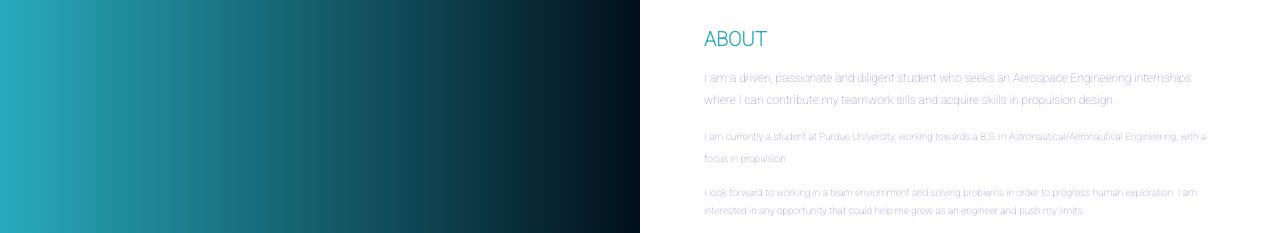
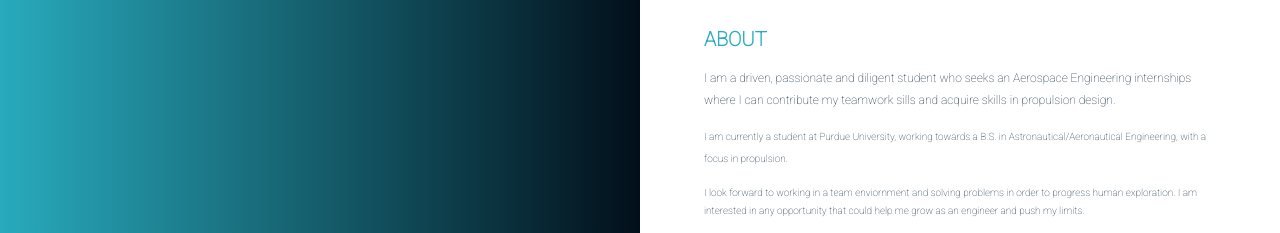
Before and after one commit to suhas-anand/suhas-anand.github.io, a plain HTML site: page index.html in a window 1280 px wide. Shown: the top 233 px of the page. Drawn offline with Linux system fonts and the light colour scheme.

```diff
--- a/css/style.css
+++ b/css/style.css
@@ -85,7 +85,7 @@ a:hover {
 #right-container {
   float: right;
   background: #ffffff;
-  color: #927dd9;
+  color: #082538;
   /* fallback for old browsers */
 }
 @media (max-width: 960px) {
```
Also changed, not shown: 1 other file.
